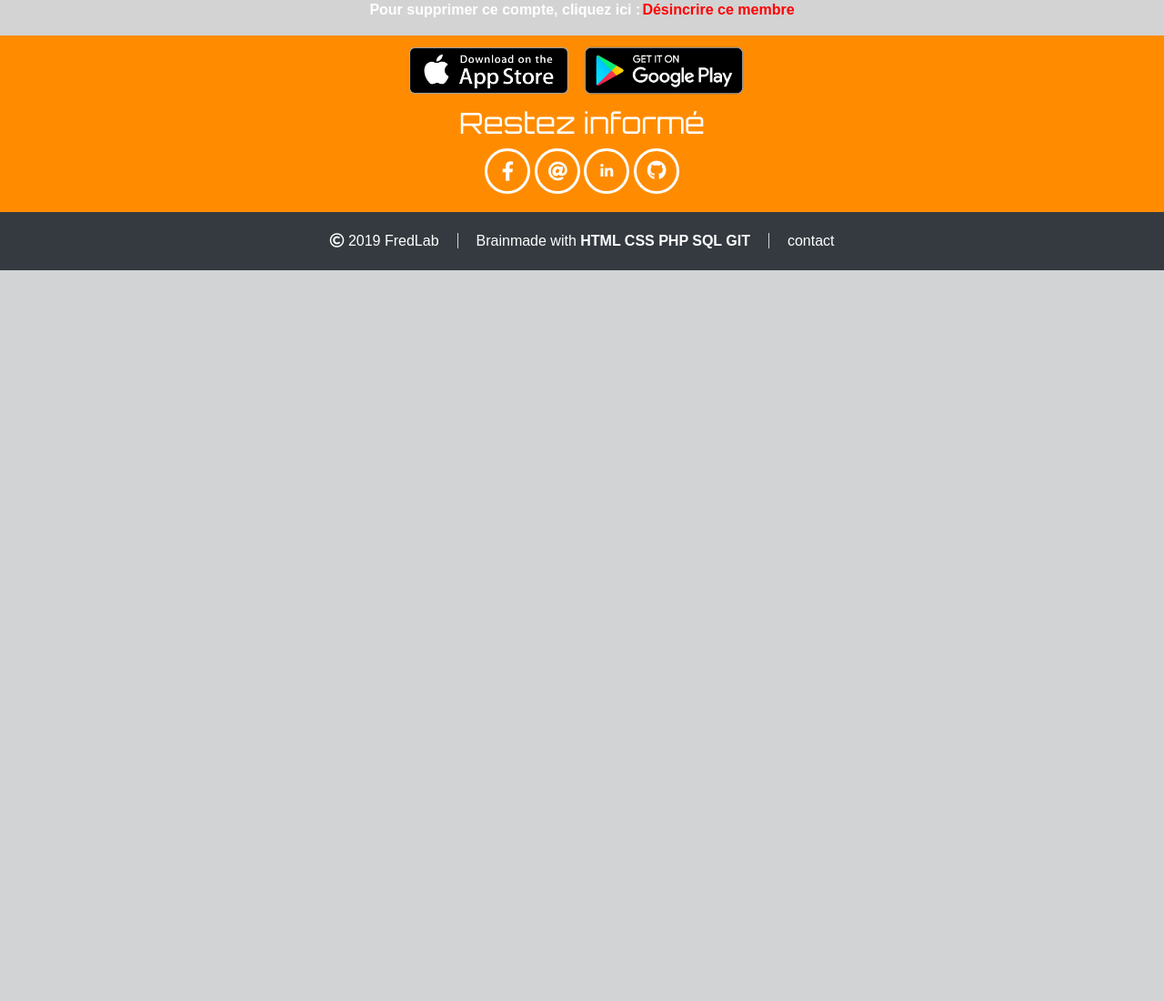
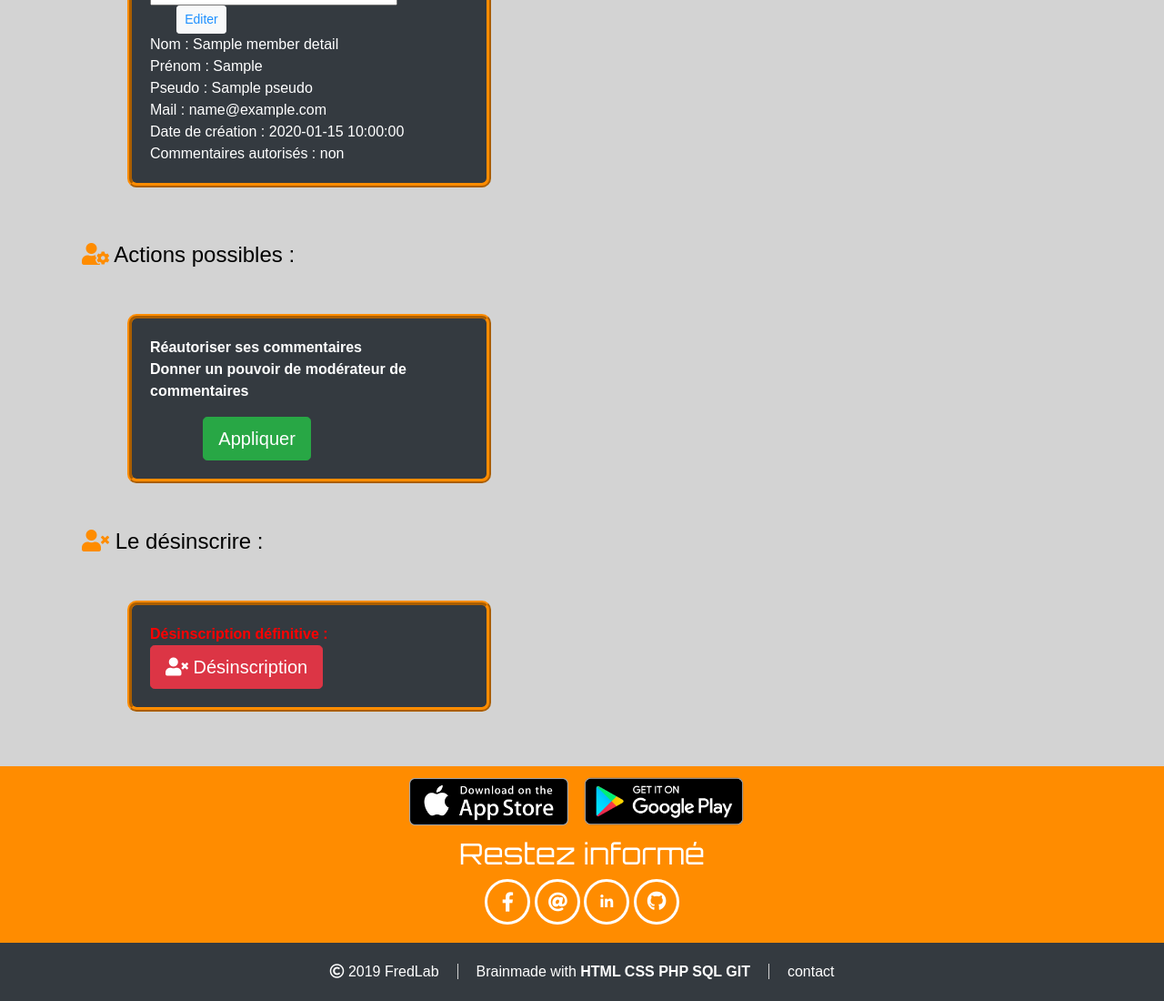
Before and after one commit to FredLabdev/CaddyRace, a PHP site: template view/backend/membersView.php in a window 1280 px wide. Shown: the part 812-1912 px from the top of the page at 91% size. Before the commit the page ends 1109 px from the top, so only its background shows below. Run offline with PHP 8.4, Linux system fonts and the light colour scheme; the visitor is signed in with stand-in values (Sample User, id 1); the template is opened without the code that fills it: most values are stand-ins (such as "Sample title", 1, 10 or a date in 2020); data that the repository does not hold is empty; some libraries are stand-ins or nearby versions; some web fonts are replaced.

Commit message:
Modif design toutes pages 8h

```diff
--- a/public/style.css
+++ b/public/style.css
@@ -522,9 +524,9 @@ carousel-indicators {
 
 .login-title,
 .member-title {
-    padding-top: 30px;
+    padding-top: 10px;
     text-align: left;
-    margin-left: 20%;
+    margin: 5%;
 }
 
 .login-form {
@@ -1314,16 +1338,11 @@ span.ui-icon.rss {
 }
 
 #members {
-    background: url('picture/picture10.jpg');
-    background-repeat: no-repeat;
-    background-position: center;
     margin-bottom: 0px;
 }
 
 #member {
     padding: 40px;
-    background: url('picture/picture9.jpg');
-    background-repeat: no-repeat;
     height: 750px;
     margin-bottom: 0px;
     color: red;
@@ -1372,6 +1391,10 @@ textarea:after,
     color: #fff;
     border: 5px solid darkorange;
     border-style: ridge;
+}
+
+.desinscrire {
+    padding-top: 0px;
 }
 
 /***********************************************************************/
--- a/view/backend/membersView.php
+++ b/view/backend/membersView.php
@@ -9,36 +9,33 @@
     ob_start();
 ?>
 
-<div class="d-flex flex-column align-items-center white">
-
 <div id="members">
 
     <!-- LISTE DES ADMINISTRATUERS ET MODERATEURS -->
 
-        <h3>
-            Liste des administrateurs et modérateurs :
-        </h3>
-        <p>
+    <h4 class="login-title black">
+        <i class="fas fa-user-graduate orange"></i> Administration :
+    </h4>
+
+    <div class="member-text bg-dark white">
         <?php
         foreach($membersByGroup as $member) {
             echo $member['grade_groupe'] . ' : ' . $member['name_member'] . ' ' . $member['first_name_member'] . '<br>';
         }
         ?>
-        </p>
+    </div>
 
     <!-- LISTE DES MEMBRES -->
 
-        <div class="row">
-            <div class="col-lg-4 col-xs-12 justify-content-left">
-                <div class="row d-inline-flex flex-nowrap">
-                    <h3 class="col-lg-11 col-xs-8"> Nombre d'abonnés :
-                    </h3>
-                    <p class=" col-xs-3 btn-success btn-lg active">
+    <h4 class="login-title black">
+        <i class="fas fa-users orange"></i> Autres membres :
+    </h4>
+    <div class="member-text bg-dark white text-center">
+        <h1>
             <?= $membersCount['nbre_members'] ?>
-                    </p>
+        </h1>
     </div>
-            </div>
-        </div>
+
 
     <!-- MESSAGES -->
 
@@ -56,14 +53,13 @@
 
     <!-- EDITION D'UN MEMBRE -->
 
-        <div class="row">
-            <div class="col-lg-4 col-xs-12 justify-content-left">
-                <h3> Editer un membre :
-                </h3>
+    <h4 class="login-title black">
+        <i class="fas fa-user-edit orange"></i> Voir un profil :
+    </h4>
 
     <!-- SELECTION -->
 
-                <form id="MemberForm" class="form-row col-xs-3" method="post" action="index.php?action=membersDetail">
+    <form id="MemberForm" class="member-text bg-dark white" method="post" action="index.php?action=membersDetail">
         <select name="member">
             <option name="choix" value=""></option>
             <?php
@@ -94,18 +90,17 @@
             }
             ?>
     </form>
-            </div>
-        </div>
 
     <!-- ACTIONS POSSIBLES -->
 
     <?php
         if ($memberDetails) {
     ?>
-        <h3>
-            Actions possibles :
-        </h3>
-        <form id="modifMember" method="post" action="index.php?action=memberModif">
+    <h4 class="login-title black">
+        <i class="fas fa-user-cog orange"></i> Actions possibles :
+    </h4>
+
+    <form id="modifMember" class="member-text bg-dark white" method="post" action="index.php?action=memberModif">
         <input type="hidden" name="member_modif" value="<?php echo $dataMember['id']; ?>" />
         <label>
             <?php
@@ -132,22 +127,25 @@
             }
         ?>
         <p></p>
-            <button class="member-button btn btn-light btn-lg blue offset-lg-2" type="submit" name="remplacer">Appliquer</button>
+        <button class="member-button btn btn-success btn-lg offset-lg-2" type="submit" name="remplacer">Appliquer</button>
     </form>
-    </div>
 
     <!-- SUPPRESSION DU COMPTE -->
 
-    <div class="delete-member white">
+    <div class="delete-member">
+
+        <h4 class="login-title desinscrire black">
+            <i class="fas fa-user-times orange"></i> Le désinscrire :
+        </h4>
 
         <?php
     if ($_SESSION['group_id'] == 1) {
     ?>
 
-        <form class="deleteMember d-flex flex-lg-row justify-content-lg-around" name="delete">
-            <label>Pour supprimer ce compte, cliquez ici :</label>
+        <form class="member-text bg-dark white" name="delete">
+            <label class="red">Désinscription définitive : </label>
             <input type="hidden" name="member_modif" value="<?= $dataMember['id']; ?>" />
-            <a href="#" class="delete" onClick="var memberId = document.forms.delete.member_modif.value;
+            <a href="#" class="btn btn-danger white btn-lg" onClick="var memberId = document.forms.delete.member_modif.value;
         function valid_confirm(member) {
             if (confirm('Voulez-vous vraiment désinscrire ce membre ?')) {
                 var url = 'index.php?action=memberDelete&memberErase=' + member;
@@ -158,7 +156,7 @@
                 return false;
             }
         }
-        valid_confirm(memberId);"> Désincrire ce membre </a>
+        valid_confirm(memberId);"> <i class="fas fa-user-times"></i> Désinscription </a>
         </form>
         <?php
     }
--- a/view/frontend/exitView.php
+++ b/view/frontend/exitView.php
@@ -5,7 +5,7 @@ $noMenu = 'no_menu';
 ob_start();
 ?>
 
-<div class="exit d-flex flex-lg-row flex-sm-column">
+<div class="exit d-flex flex-column">
     <a href="index.php" class="return-button btn btn-success btn-lg exit-text" name="login">Back to race ?</a>
     <h2 class="exit-text orange">
         <?= $message_success ?>
--- a/view/frontend/homeView.php
+++ b/view/frontend/homeView.php
@@ -98,7 +98,7 @@
         <span class="logo2 d-flex justify-content-center align-items-end">
             <img src="public/picture/brand/caddy-icon-C-70x70.png" alt="caddy picture" />
             <span>addy</span>
-            <img src="public/picture/brand/caddy-icon-R-32x32.png" alt="caddy picture" />
+            <img src="public/picture/brand/caddy-icon-R-23x23.png" alt="caddy picture" />
             <span>ace</span>
         </span>
     </a>
--- a/view/frontend/loginView.php
+++ b/view/frontend/loginView.php
@@ -30,11 +30,11 @@ ob_start();
                 <input class="form-check-input" type="hidden" name="login_auto" checked />
 
                 <div class="form-group">
-                    <button type="button submit" class="btn btn-success white btn-lg" name="login">
-                        <span class="logo2 d-flex justify-content-center align-items-end">
+                    <button type="button submit" class="connect btn btn-success white btn-lg" name="login">
+                        <span class="logo logo3 white">
                             <img src="public/picture/brand/caddy-icon-C-38x38-white.png" alt="caddy picture" />
                             <span>addy</span>
-                            <img src="public/picture/brand/caddy-icon-R-32x32-white.png" alt="caddy picture" />
+                            <img src="public/picture/brand/caddy-icon-R-15x12-white.png" alt="caddy picture" />
                             <span>ace</span>
                         </span>
                     </button>
--- a/view/frontend/template.php
+++ b/view/frontend/template.php
@@ -78,7 +78,7 @@
         if($_SESSION['pseudo']) {
         ?>
     <li class="nav-item">
-        <a class="nav-link bg-orange" href="index.php?action=list"><img src="public/picture/brand/caddy-icon-C-38x38-white.png" alt="caddy picture" title="Caddie" />
+        <a class="nav-link bg-orange" href="index.php?action=list"><img src="public/picture/brand/caddy-icon-C-38x38-white.png" alt="caddy picture" title="Caddie" /> Liste
         </a>
     </li>
     <li class="nav-item">
@@ -201,6 +201,13 @@
                             <a class="nav-link" href="#" id="deconnexion_xs" title="Deconnexion"><i class="fas fa-power-off fa-2x"></i> Deconnexion</a>
                         </li>
                         <?php
+                        } else {
+                        ?>
+                        <li class="nav-item">
+                            <a class="nav-link bg-orange" href="index.php"><img src="public/picture/brand/caddy-icon-C-38x38-white.png" alt="caddy picture" title="Caddie" /> Retour démo
+                            </a>
+                        </li>
+                        <?php
                         }
                         ?>
                     </ul>
@@ -208,7 +215,7 @@
             </div>
         </div>
         <nav class="navbar">
-            <button class="navbar-toggler container-fluid justify-content-around align-items-center bg-orange" type="button" data-toggle="collapse" data-target="#navbarToggleExternalContent" aria-controls="navbarToggleExternalContent" aria-expanded="false" aria-label="Toggle navigation">
+            <button class="navbar-toggler container-fluid justify-content-around align-items-center bg-dark" type="button" data-toggle="collapse" data-target="#navbarToggleExternalContent" aria-controls="navbarToggleExternalContent" aria-expanded="false" aria-label="Toggle navigation">
                 <div class="navbar-brand">
                     <span class="logo white">
                         <img src="public/picture/brand/caddy-icon-C-38x38-white.png" alt="caddy picture" />
@@ -217,7 +224,7 @@
                         <span>ace</span>
                     </span>
                 </div>
-                <span class="menu white">Menu</span>
+                <span class="menu orange">Menu</span>
             </button>
         </nav>
     </div>
@@ -270,7 +277,7 @@
                     <h3>Votre avis <i class="far fa-lightbulb fa-2x"></i><br>nous éclaire !</h3>
                     <a class="close" href="#">&times;</a>
                     <div class="content black">
-                        Une question, une idéee, n'hésitez pas à tout poser ici sur le tapis !
+                        Une question, une idée, n'hésitez pas à tout poser ici sur le tapis !
                     </div>
                     <div class="row justify-content-center align-items-center">
                         <?php if($message_error) { ?>
@@ -283,16 +290,22 @@
                     <form class="contact-form" method="post" action="index.php?action=contactForm">
                         <div class="form-row">
                             <div class="col-12">
+                                <?php
+                                if(!($_SESSION['pseudo'])) {
+                                ?>
                                 <div class="form-group text-left">
-                                    <label class="black">Votre nom :</label>
-                                    <input class="bg-dark" type="text" name="name" value="<?= $_SESSION['name'] ?>" />
+                                    <label>Votre nom :</label>
+                                    <input class="col-lg-12" type="text" name="name" value="<?= $_SESSION['name'] ?>" />
                                 </div>
                                 <div class="form-group text-left">
-                                    <label class="black">Votre prénom :</label>
-                                    <input class="bg-dark" type="text" name="first_name" value="<?= $_SESSION['first_name'] ?>" />
+                                    <label>Votre prénom :</label>
+                                    <input class="col-lg-12" type="text" name="first_name" value="<?= $_SESSION['first_name'] ?>" />
                                 </div>
+                                <?php
+                                }
+                                ?>
                                 <div class="form-group text-left">
-                                    <label class="black text-left">Votre message : </label>
+                                    <label class="text-left">Votre message : </label>
                                     <textarea class="col-lg-12" rows="8"></textarea>
                                 </div>
                                 <div class="form-group">
```
Also changed, not shown: other parts of public/style.css (+45 -32 lines), view/frontend/listView.php (+31 -31 lines), view/frontend/profilView.php (+6 -6 lines), public/picture/brand/caddy-icon-R-15x12.png (added), public/picture/brand/caddy-icon-R-32x32-white.png (deleted), public/picture/brand/caddy-icon-R-32x32.png, public/picture/brand/image2vector-2.svg (deleted), public/picture/ico/apple-icon-180x180 - copie.png (added), 2 other files. Lines whose indentation alone changed are shown as unchanged.
